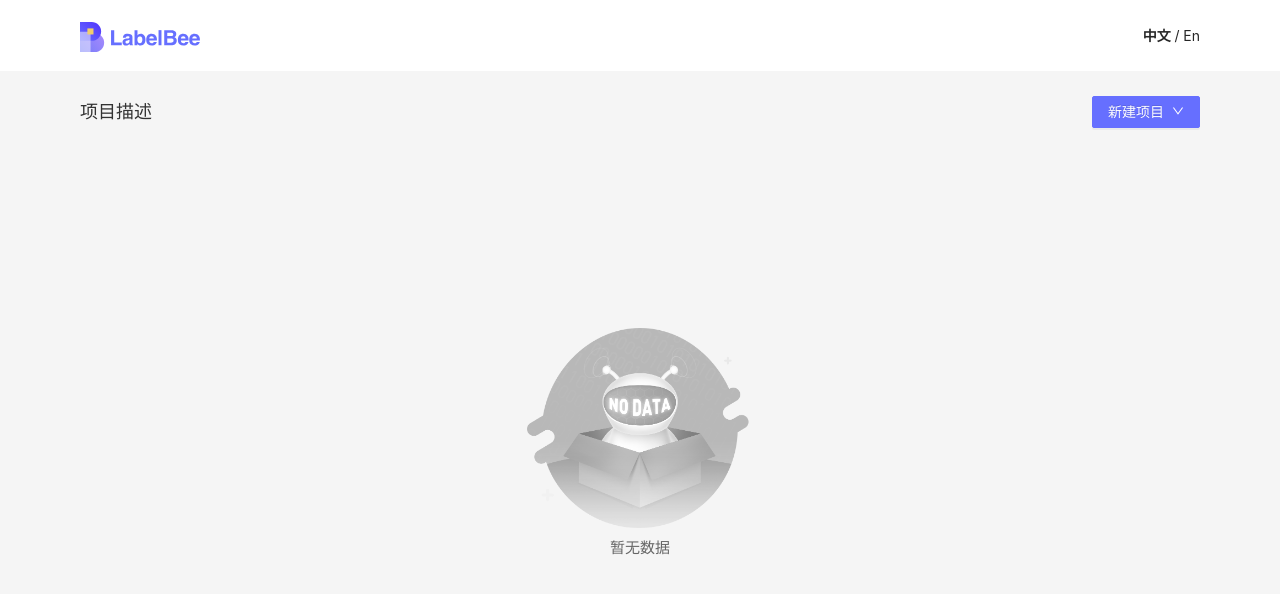
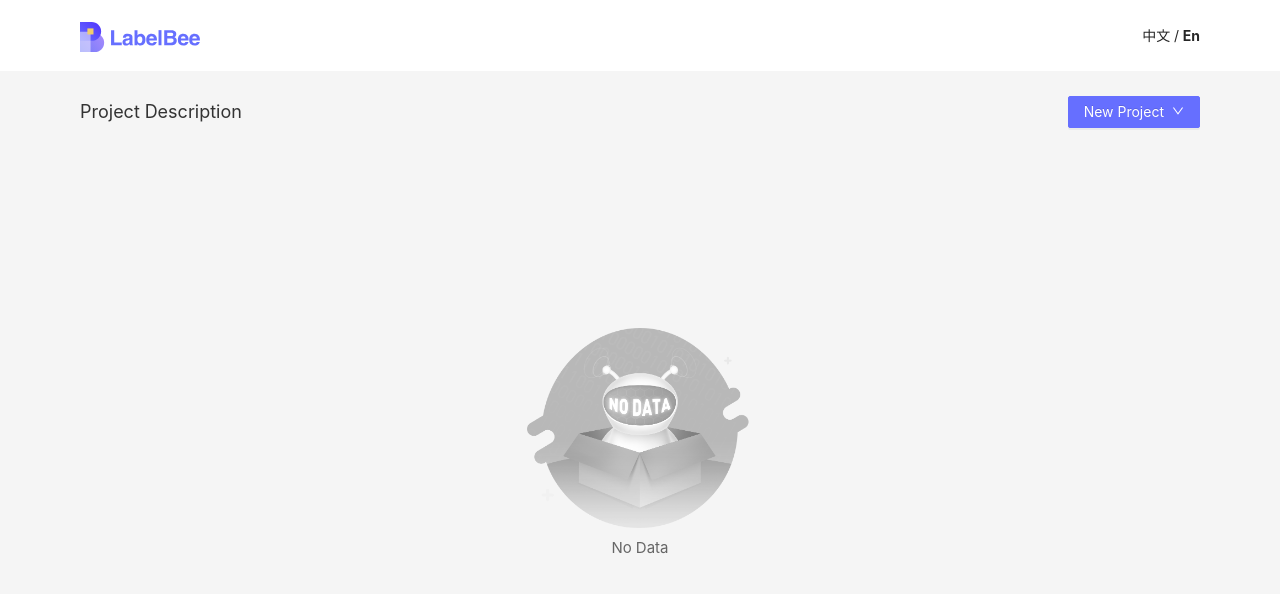
Before and after one commit to open-mmlab/labelbee-client, a React app: page / in a window 1280 px wide. Shown: the top 594 px of the page. Built offline with nearby package versions, Linux system fonts and the light colour scheme.

Commit message:
feat: 使用 ConfigProvider 控制 antd 的语言

```diff
--- a/src/App.tsx
+++ b/src/App.tsx
@@ -5,12 +5,17 @@ import Annotation from './Annotation';
 import ProjectPlatform from './ProjectPlatform';
 import { AnnotationContext } from './store';
 import { EStore } from './constant/store';
+import { useLocale } from './store/locale';
+import { ConfigProvider } from 'antd';
 
 const App = () => {
   const {
     state: { fileList, currentProjectInfo },
     dispatch,
   } = useContext(AnnotationContext);
+  const {
+    state: { locale },
+  } = useLocale();
 
   useEffect(() => {
     try {
@@ -32,9 +37,11 @@ const App = () => {
   }
 
   return (
-    <div className='App'>
-      <ProjectPlatform />
-    </div>
+    <ConfigProvider locale={locale}>
+      <div className='App'>
+        <ProjectPlatform />
+      </div>
+    </ConfigProvider>
   );
 };
 
--- a/src/ProjectPlatform/index.tsx
+++ b/src/ProjectPlatform/index.tsx
@@ -8,7 +8,10 @@ import { DownOutlined, UpOutlined } from '@ant-design/icons';
 import logo from '@/asstes/logo.svg';
 import noDataImg from '@/asstes/inside_nodata.svg';
 import { useTranslation } from 'react-i18next';
+import { useLocale } from '../store/locale';
 import i18n from '@/i18n';
+import zhCN from 'antd/lib/locale/zh_CN';
+import enUS from 'antd/lib/locale/en_US';
 
 const { Header, Content } = Layout;
 
@@ -24,7 +27,14 @@ const ProjectPlatform: React.FC<IProps> = (props) => {
     state: { projectList },
     dispatch,
   } = useAnnotation();
+
+  const locale = useLocale();
   const { t } = useTranslation();
+
+  useEffect(() => {
+    // 默认语言设置为英语
+    i18n.changeLanguage('en');
+  }, []);
 
   // Modal 显示不会触发 Dropdown 的 onVisibleChange
   useEffect(() => {
@@ -58,6 +68,25 @@ const ProjectPlatform: React.FC<IProps> = (props) => {
   );
 
   const changeLanguage = (lang: string) => {
+    switch (lang) {
+      case 'cn':
+        locale.dispatch({
+          type: 'UPDATE_LOCALE',
+          payload: {
+            locale: zhCN,
+          },
+        });
+        break;
+
+      case 'en':
+        locale.dispatch({
+          type: 'UPDATE_LOCALE',
+          payload: {
+            locale: enUS,
+          },
+        });
+        break;
+    }
     i18n.changeLanguage(lang);
   };
 
--- a/src/index.tsx
+++ b/src/index.tsx
@@ -6,14 +6,17 @@ import * as serviceWorker from './serviceWorker';
 import { AnnotationProvider } from './store';
 import i18n from './i18n';
 import { I18nextProvider } from 'react-i18next';
+import { LocaleProvider } from './store/locale';
 
 ReactDOM.render(
   // <React.StrictMode>
-  <AnnotationProvider>
-    <I18nextProvider i18n={i18n}>
-      <App />
-    </I18nextProvider>
-  </AnnotationProvider>,
+  <LocaleProvider>
+    <AnnotationProvider>
+      <I18nextProvider i18n={i18n}>
+        <App />
+      </I18nextProvider>
+    </AnnotationProvider>
+  </LocaleProvider>,
   // </React.StrictMode>,
   document.getElementById('root'),
 );
--- /dev/null
+++ b/src/store/locale.tsx
@@ -0,0 +1,55 @@
+/**
+ * 用于记录当前项目的语言
+ */
+
+import * as React from 'react';
+import zhCN from 'antd/lib/locale/zh_CN';
+import enUS from 'antd/lib/locale/en_US';
+
+interface ILocale {
+  locale: typeof zhCN | typeof enUS;
+}
+
+type Action = {
+  type: 'UPDATE_LOCALE';
+  payload: any;
+};
+
+const initialState: ILocale = {
+  locale: enUS,
+};
+
+const reducer = (state: ILocale = initialState, action: Action) => {
+  switch (action.type) {
+    case 'UPDATE_LOCALE': {
+      const locale = action.payload.locale;
+      return { ...state, locale };
+    }
+
+    default:
+      throw new Error();
+  }
+};
+interface ILocaleContext {
+  state: typeof initialState;
+  dispatch: (action: Action) => void;
+}
+export const LocaleContext = React.createContext<ILocaleContext>({
+  state: initialState,
+  dispatch: () => {},
+});
+
+export function LocaleProvider(props: any) {
+  const [state, dispatch] = React.useReducer(reducer, initialState);
+  const value = { state, dispatch };
+  return <LocaleContext.Provider value={value}>{props.children}</LocaleContext.Provider>;
+}
+
+// 减少引入 context
+export const useLocale = () => {
+  const context: ILocaleContext = React.useContext(LocaleContext);
+  if (!context) {
+    throw new Error('useLocale 必须在 LocaleProvider 中使用 ');
+  }
+  return context;
+};
```
